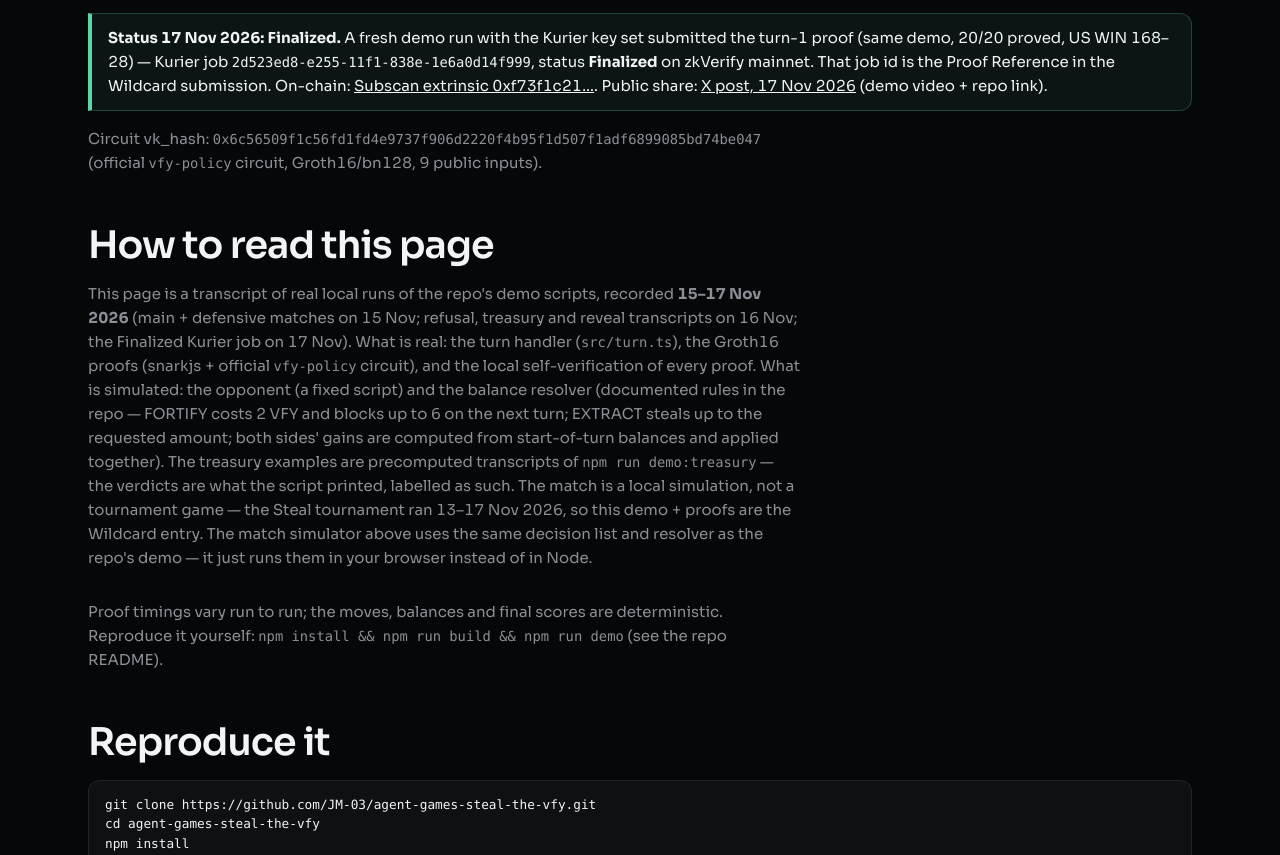
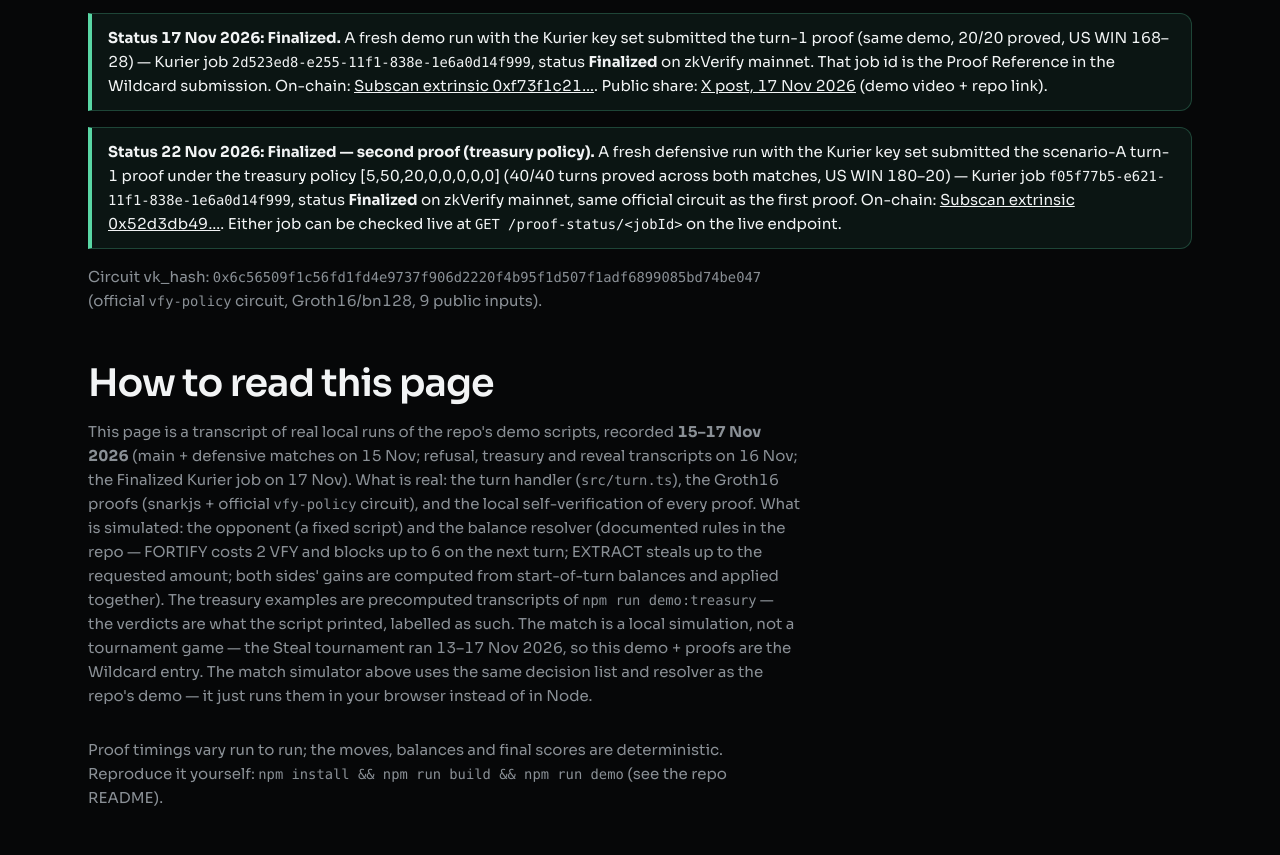
Before and after one commit to JM-03/agent-games-steal-the-vfy, a website: page docs/demo.html in a window 1280 px wide. Shown: the part 11145-12000 px from the top of the page. Drawn offline with Linux system fonts and the light colour scheme.

Commit message:
Add second Finalized Kurier job (treasury policy, 22 Nov)

```diff
--- a/docs/demo.html
+++ b/docs/demo.html
@@ -432,6 +432,7 @@ MATCH — the revealed strategy is exactly the one committed to before the match
   <p class="label">On-chain evidence (Kurier)</p>
   <h2>Verified on zkVerify mainnet</h2>
   <div class="note good"><strong>Status 17 Nov 2026: Finalized.</strong> A fresh demo run with the Kurier key set submitted the turn-1 proof (same demo, 20/20 proved, US WIN 168–28) — Kurier job <code>2d523ed8-e255-11f1-838e-1e6a0d14f999</code>, status <strong>Finalized</strong> on zkVerify mainnet. That job id is the Proof Reference in the Wildcard submission. On-chain: <a href="https://zkverify.subscan.io/extrinsic/0xf73f1c21c0401880ea43a08280106626568c275ab3212bf32d4ffa74c6de3c9b">Subscan extrinsic 0xf73f1c21…</a>. Public share: <a href="https://x.com/Jmartil1/status/2122677411565465703">X post, 17 Nov 2026</a> (demo video + repo link).</div>
+  <div class="note good"><strong>Status 22 Nov 2026: Finalized — second proof (treasury policy).</strong> A fresh defensive run with the Kurier key set submitted the scenario-A turn-1 proof under the treasury policy [5,50,20,0,0,0,0,0] (40/40 turns proved across both matches, US WIN 180–20) — Kurier job <code>f05f77b5-e621-11f1-838e-1e6a0d14f999</code>, status <strong>Finalized</strong> on zkVerify mainnet, same official circuit as the first proof. On-chain: <a href="https://zkverify.subscan.io/extrinsic/0x52d3db494ec6287c69e736deb52b9bbfb1e056600c847a96c3537605a45240e1">Subscan extrinsic 0x52d3db49…</a>. Either job can be checked live at <code>GET /proof-status/&lt;jobId&gt;</code> on the live endpoint.</div>
   <p class="sub">Circuit vk_hash: <code>0x6c56509f1c56fd1fd4e9737f906d2220f4b95f1d507f1adf6899085bd74be047</code> (official <code>vfy-policy</code> circuit, Groth16/bn128, 9 public inputs).</p>
   <h2 style="margin-top:48px">How to read this page</h2>
   <p class="sub">This page is a transcript of real local runs of the repo's demo scripts, recorded <strong>15–17 Nov 2026</strong> (main + defensive matches on 15 Nov; refusal, treasury and reveal transcripts on 16 Nov; the Finalized Kurier job on 17 Nov). What is real: the turn handler (<code>src/turn.ts</code>), the Groth16 proofs (snarkjs + official <code>vfy-policy</code> circuit), and the local self-verification of every proof. What is simulated: the opponent (a fixed script) and the balance resolver (documented rules in the repo — FORTIFY costs 2 VFY and blocks up to 6 on the next turn; EXTRACT steals up to the requested amount; both sides' gains are computed from start-of-turn balances and applied together). The treasury examples are precomputed transcripts of <code>npm run demo:treasury</code> — the verdicts are what the script printed, labelled as such. The match is a local simulation, not a tournament game — the Steal tournament ran 13–17 Nov 2026, so this demo + proofs are the Wildcard entry. The match simulator above uses the same decision list and resolver as the repo's demo — it just runs them in your browser instead of in Node.</p>
```
